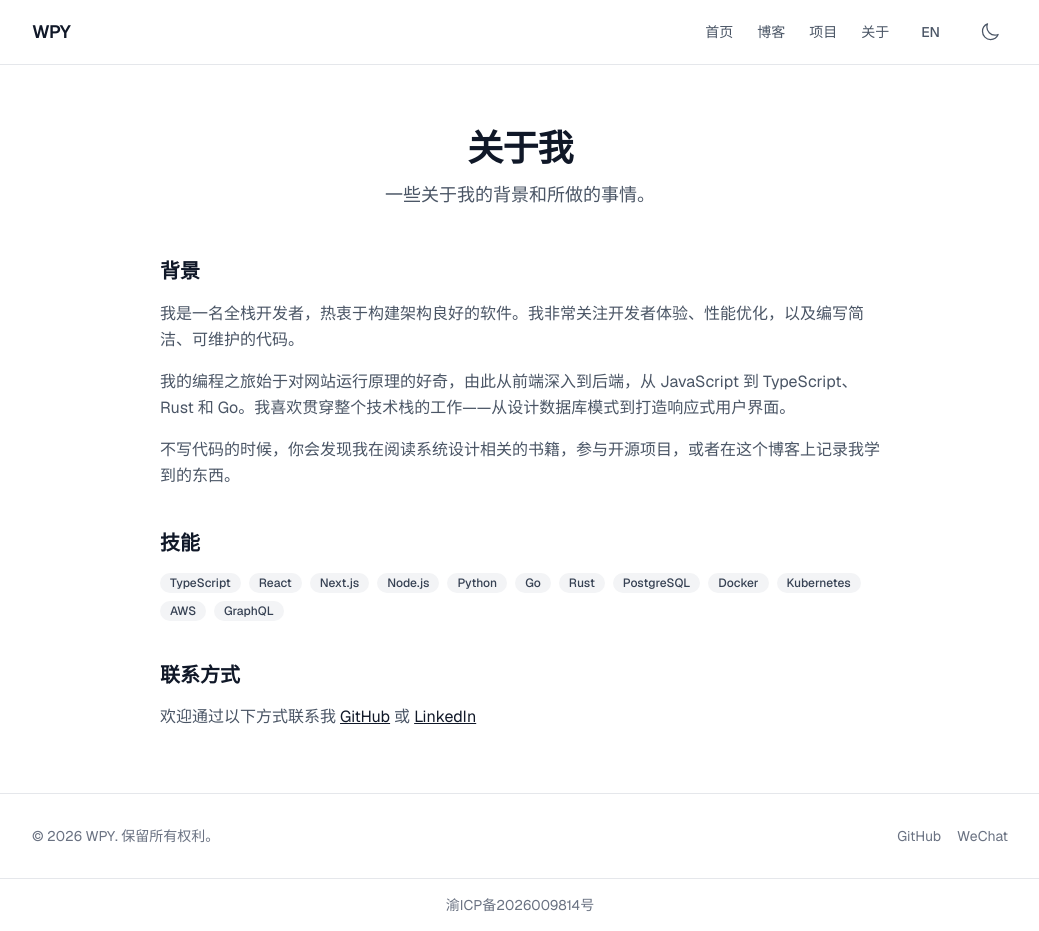
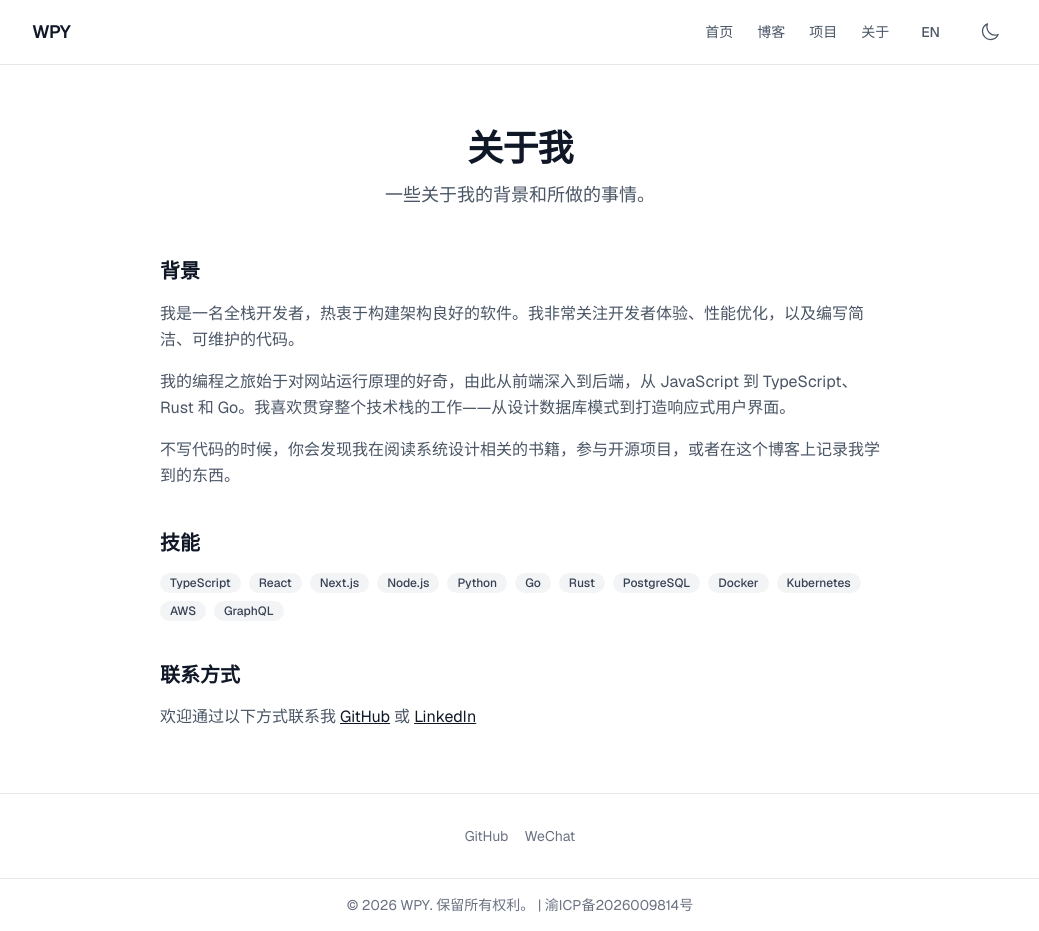
Before and after one commit to liwangbai/Blog1.0, a Next.js app: page /about in a window 1280 px wide. Shown: the whole page, without its empty margins (120-1159 px from the left). Built offline with nearby package versions, Linux system fonts and the light colour scheme; no server answers.

Commit message:
fix: 首页强制动态渲染，修复首次访问显示旧内容；版权信息与备案号合并到同一行

```diff
--- a/src/app/page.tsx
+++ b/src/app/page.tsx
@@ -7,6 +7,8 @@ import { cookieName, defaultLocale } from '@/i18n/settings';
 import { Hero } from '@/components/home/hero';
 import { FeaturedPosts } from '@/components/home/featured-posts';
 import { FeaturedProjects } from '@/components/home/featured-projects';
+
+export const dynamic = 'force-dynamic';
 
 export default async function HomePage() {
   const [featuredPosts, featuredProjects] = await Promise.all([
--- a/src/components/layout/footer.tsx
+++ b/src/components/layout/footer.tsx
@@ -11,23 +11,24 @@ export async function Footer() {
 
   return (
     <footer className="border-t border-gray-200 dark:border-gray-800">
-      <div className="mx-auto max-w-5xl flex flex-col sm:flex-row items-center justify-between gap-4 px-4 py-8 sm:px-6">
+      <div className="mx-auto max-w-5xl flex justify-center px-4 py-8 sm:px-6">
+        <SocialLinks githubLabel={dict.common.github} />
+      </div>
+      <div className="flex justify-center border-t border-gray-200 dark:border-gray-800 py-4">
         <p className="text-sm text-gray-500 dark:text-gray-400">
           {dict.common.copyright
             .replace('{year}', String(new Date().getFullYear()))
             .replace('{author}', SITE.author)}
-        </p>
-        <SocialLinks githubLabel={dict.common.github} />
-      </div>
-      <div className="flex justify-center border-t border-gray-200 dark:border-gray-800 py-4">
+          {' | '}
           <a
             href="http://beian.miit.gov.cn/"
             target="_blank"
             rel="noopener noreferrer"
-          className="text-sm text-gray-500 dark:text-gray-400 hover:text-gray-900 dark:hover:text-white transition-colors"
+            className="hover:text-gray-900 dark:hover:text-white transition-colors"
           >
             渝ICP备2026009814号
           </a>
+        </p>
       </div>
     </footer>
   );
```
Lines whose indentation alone changed are shown as unchanged.
